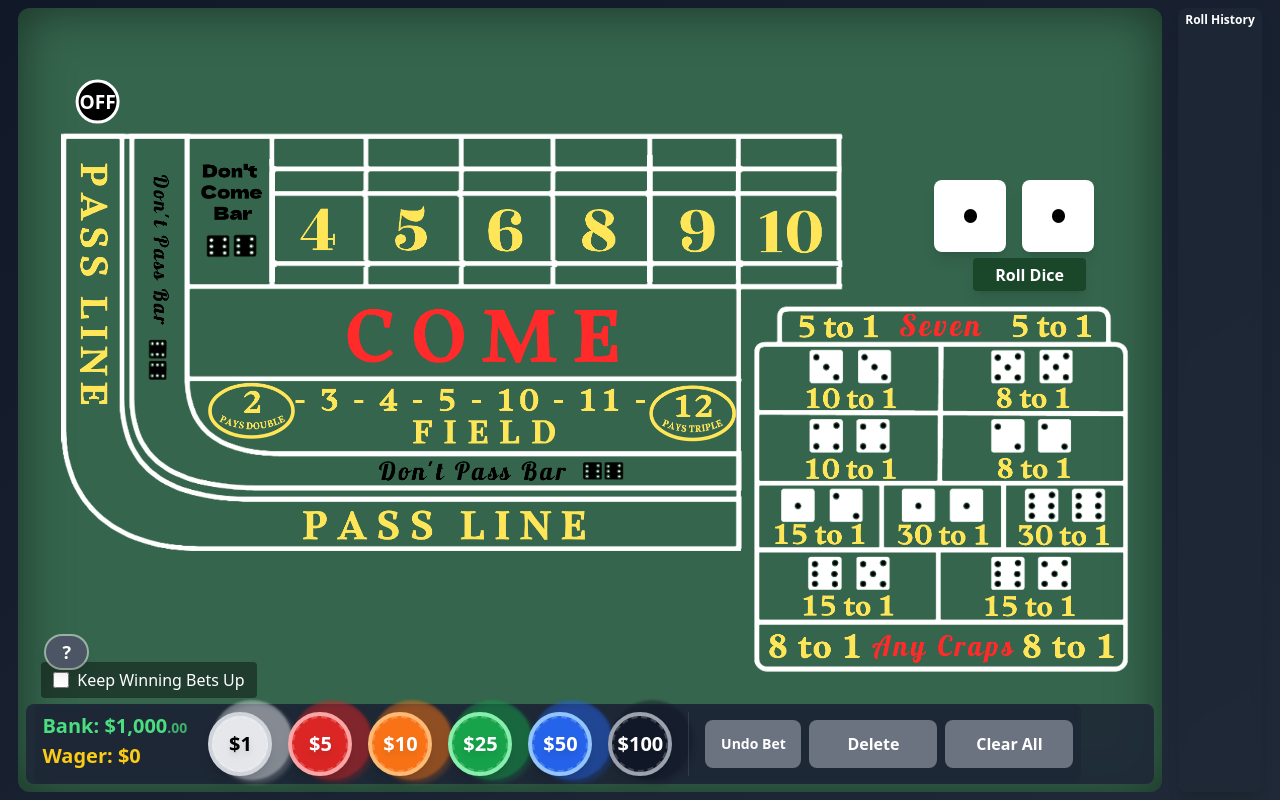
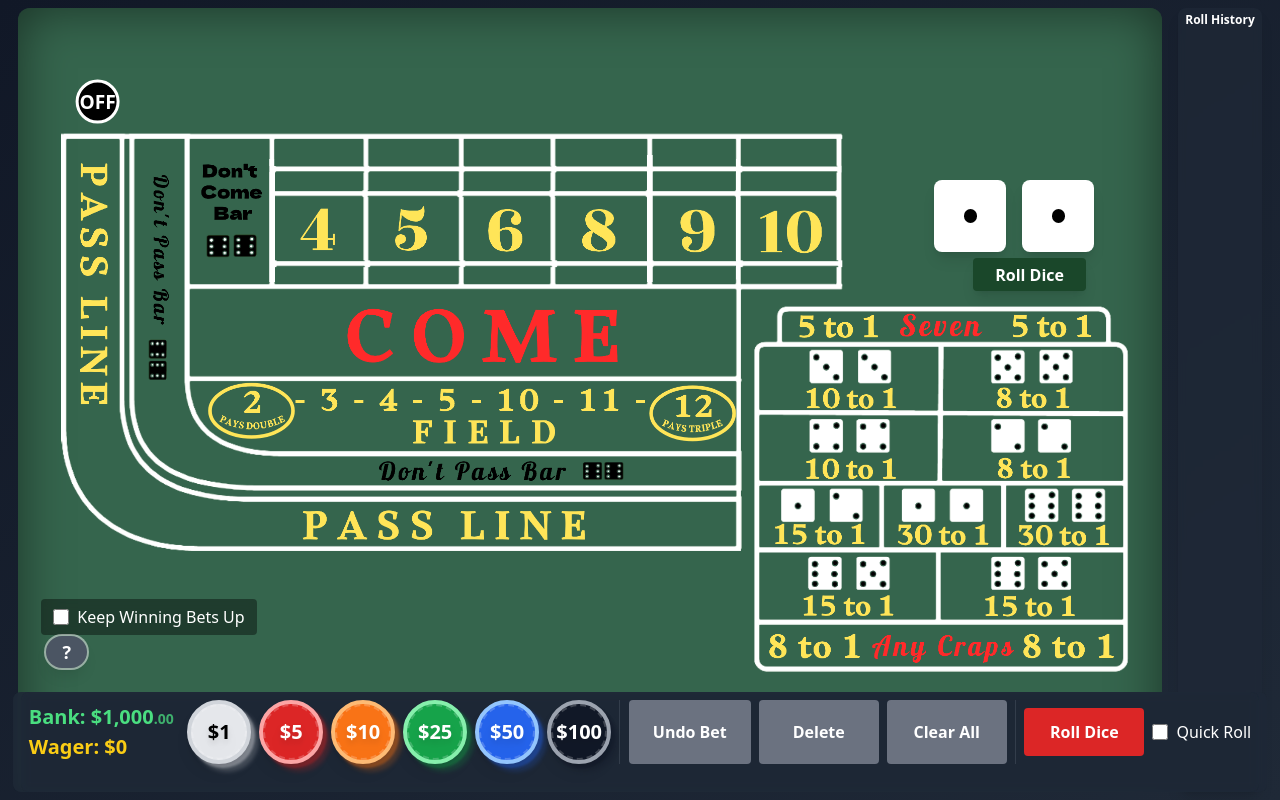
Before and after one commit to adamnelsonarcher/react-craps, a React (Create React App) app: page / in a window 1280 px wide. Built offline with nearby package versions, Linux system fonts and the light colour scheme.

Commit message:
big fixes

```diff
--- a/src/App.tsx
+++ b/src/App.tsx
@@ -529,8 +529,8 @@ const App: React.FC = () => {
                 </div>
               </div>
 
-              {/* Keep Winning Bets checkbox - positioned near help button */}
-              <label className="absolute bottom-[12%] left-[2%]
+              {/* Keep Winning Bets checkbox - positioned higher */}
+              <label className="absolute bottom-[20%] left-[2%]
                                 flex items-center gap-2 text-white cursor-pointer text-base
                                 bg-black/40 px-3 py-1.5 rounded backdrop-blur-sm z-30 select-none">
                 <div className="flex items-center gap-2 pointer-events-none">
@@ -545,13 +545,14 @@ const App: React.FC = () => {
               </label>
             </div>
 
-            {/* Betting Controls - Full width positioning with scaling */}
-            <div className={`absolute bottom-0 left-0 right-0 mb-2 mt-4 z-50
+            {/* Betting Controls - Full screen width positioning with max width */}
+            <div className={`fixed bottom-0 left-0 right-0 mb-2 mt-4 z-50 px-2
                             ${helpMode ? 'pointer-events-none' : ''}`}>
-              <div className="flex gap-2 items-stretch bg-gray-800/90 backdrop-blur-sm rounded-lg px-2 mx-2"
+              <div className="flex gap-2 items-stretch bg-gray-800/90 backdrop-blur-sm rounded-lg px-2
+                                mx-auto min-w-[600px] max-w-[1500px] w-[98vw]"
                    style={{
-                     height: 'clamp(48px, 12vh, 80px)', // Smaller height
-                     transform: 'scale(clamp(0.8, 1vw / 16, 1))', // Scale entire container
+                     height: 'clamp(60px, 15vh, 100px)',
+                     transform: 'scale(clamp(0.8, 1vw / 16, 1))',
                      transformOrigin: 'center bottom'
                    }}>
                 <BettingControls
@@ -562,9 +563,13 @@ const App: React.FC = () => {
                   onToggleDelete={() => setDeleteMode(!deleteMode)}
                   deleteMode={deleteMode}
                   bank={bank}
+                  onRoll={handleRoll}
+                  isRolling={isRolling}
+                  quickRoll={quickRoll}
+                  onQuickRollChange={setQuickRoll}
                   bankDisplay={
-                    <div className="flex flex-col justify-center w-[150px]"> {/* Reduced width */}
-                      <span className="text-xl text-green-400 font-bold whitespace-nowrap"> {/* Smaller text */}
+                    <div className="flex flex-col justify-center w-[150px]">
+                      <span className="text-xl text-green-400 font-bold whitespace-nowrap">
                         Bank: <AnimatedBalance value={bank} animate={lastProfit > 0} />
                       </span>
                       <span className="text-xl text-yellow-400 font-bold whitespace-nowrap">
--- a/src/components/BettingControls.tsx
+++ b/src/components/BettingControls.tsx
@@ -37,9 +37,9 @@ const Chip: React.FC<ChipProps> = ({ value, color, ringColor, isSelected, onClic
         </div>
       </div>
 
-      <div className={`absolute -bottom-1 left-1 w-20 h-20 rounded-full ${color}
+      <div className={`absolute -bottom-1 left-1 w-16 h-16 rounded-full ${color}
                     opacity-40 -z-10 blur-[1px]`}></div>
-      <div className={`absolute -bottom-2 left-2 w-20 h-20 rounded-full ${color}
+      <div className={`absolute -bottom-2 left-2 w-16 h-16 rounded-full ${color}
                     opacity-20 -z-20 blur-[2px]`}></div>
     </div>
   );
@@ -54,6 +54,10 @@ interface BettingControlsProps {
   deleteMode: boolean;
   bank: number;
   bankDisplay: React.ReactNode;
+  onRoll: () => void;
+  isRolling: boolean;
+  quickRoll: boolean;
+  onQuickRollChange: (value: boolean) => void;
 }
 
 const BettingControls: React.FC<BettingControlsProps> = ({
@@ -65,6 +69,10 @@ const BettingControls: React.FC<BettingControlsProps> = ({
   deleteMode,
   bank,
   bankDisplay,
+  onRoll,
+  isRolling,
+  quickRoll,
+  onQuickRollChange,
 }) => {
   const chipConfigs: ChipConfig[] = [
     { value: 1, color: 'bg-gray-200', ringColor: 'border-gray-300' },
@@ -76,11 +84,11 @@ const BettingControls: React.FC<BettingControlsProps> = ({
   ];
 
   return (
-    <div className="bg-gray-800/50 rounded-lg p-2 flex flex-col gap-2 backdrop-blur-sm min-h-0">
-      <div className="flex gap-4 items-start">
+    <div className="bg-gray-800/50 rounded-lg p-2 flex flex-col gap-2 backdrop-blur-sm min-h-0 w-full">
+      <div className="flex gap-2 items-center justify-between w-full">
         {bankDisplay}
 
-        <div className="flex gap-4">
+        <div className="flex gap-2">
           {chipConfigs.map((config) => {
             const isAffordable = bank >= config.value;
             return (
@@ -97,10 +105,10 @@ const BettingControls: React.FC<BettingControlsProps> = ({
 
         <div className="h-full w-px bg-gray-600/50" />
 
-        <div className="flex gap-2 h-full py-2">
+        <div className="flex gap-2 h-full">
           <button
             className="btn bg-gray-500 text-white hover:bg-gray-600
-                        text-sm px-3 w-24 h-full"
+                       text-base px-6 h-full min-w-[120px] rounded"
             onClick={onUndo}
           >
             Undo Bet
@@ -108,18 +116,40 @@ const BettingControls: React.FC<BettingControlsProps> = ({
           <button
             onClick={onToggleDelete}
             className={`btn ${deleteMode ? 'bg-red-600 hover:bg-red-800' : 'bg-gray-500 hover:bg-gray-600'}
-                         text-white text-base px-4 w-32 h-full`}
+                       text-base px-6 h-full min-w-[120px] rounded`}
           >
             {deleteMode ? 'Cancel' : 'Delete'}
           </button>
           <button
             className="btn bg-gray-500 text-white hover:bg-gray-600
-                        text-base px-4 w-32 h-full"
+                       text-base px-6 h-full min-w-[120px] rounded"
             onClick={onClear}
           >
             Clear All
           </button>
+        </div>
 
+        <div className="h-full w-px bg-gray-600/50" />
+
+        <div className="flex gap-2 items-center">
+          <button
+            onClick={() => !isRolling && onRoll()}
+            disabled={isRolling}
+            className={`btn bg-red-600 hover:bg-red-700 text-white font-bold
+                       text-base px-6 h-full min-w-[120px] rounded
+                       ${isRolling ? 'opacity-50 cursor-not-allowed' : ''}`}
+          >
+            Roll Dice
+          </button>
+          <label className="flex items-center gap-2 text-white cursor-pointer text-base whitespace-nowrap">
+            <input
+              type="checkbox"
+              checked={quickRoll}
+              onChange={(e) => onQuickRollChange(e.target.checked)}
+              className="w-4 h-4 rounded"
+            />
+            Quick Roll
+          </label>
         </div>
       </div>
     </div>
```
